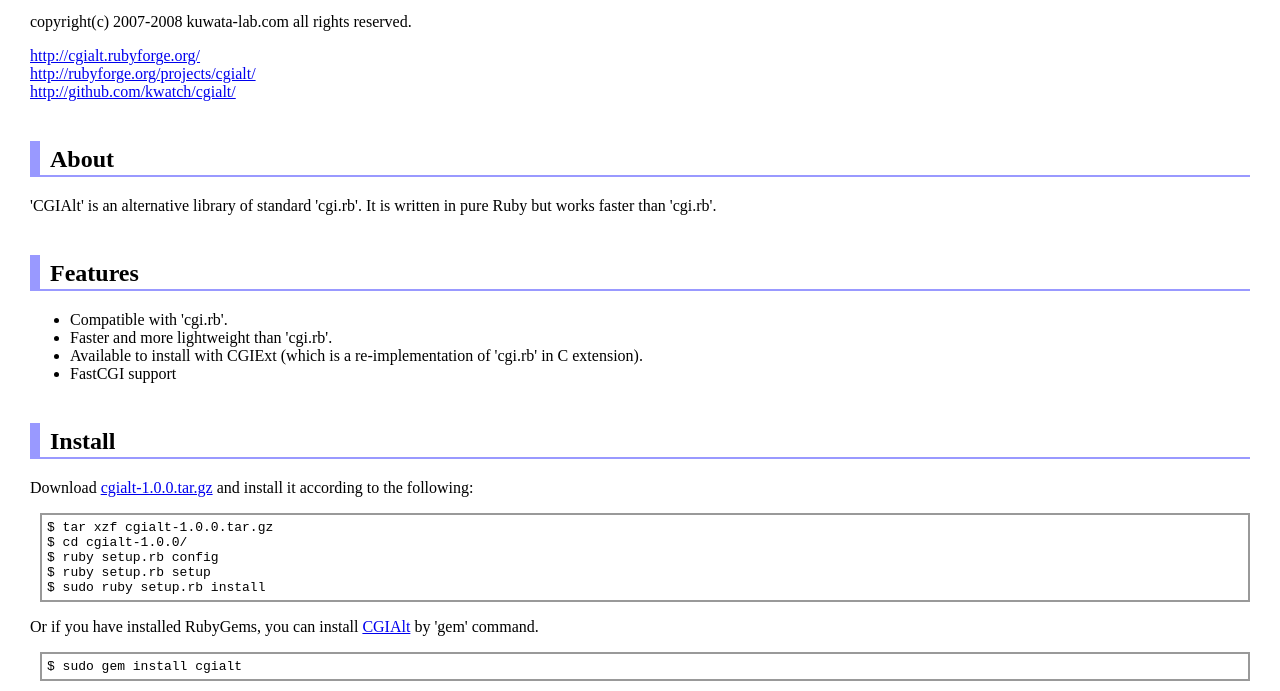
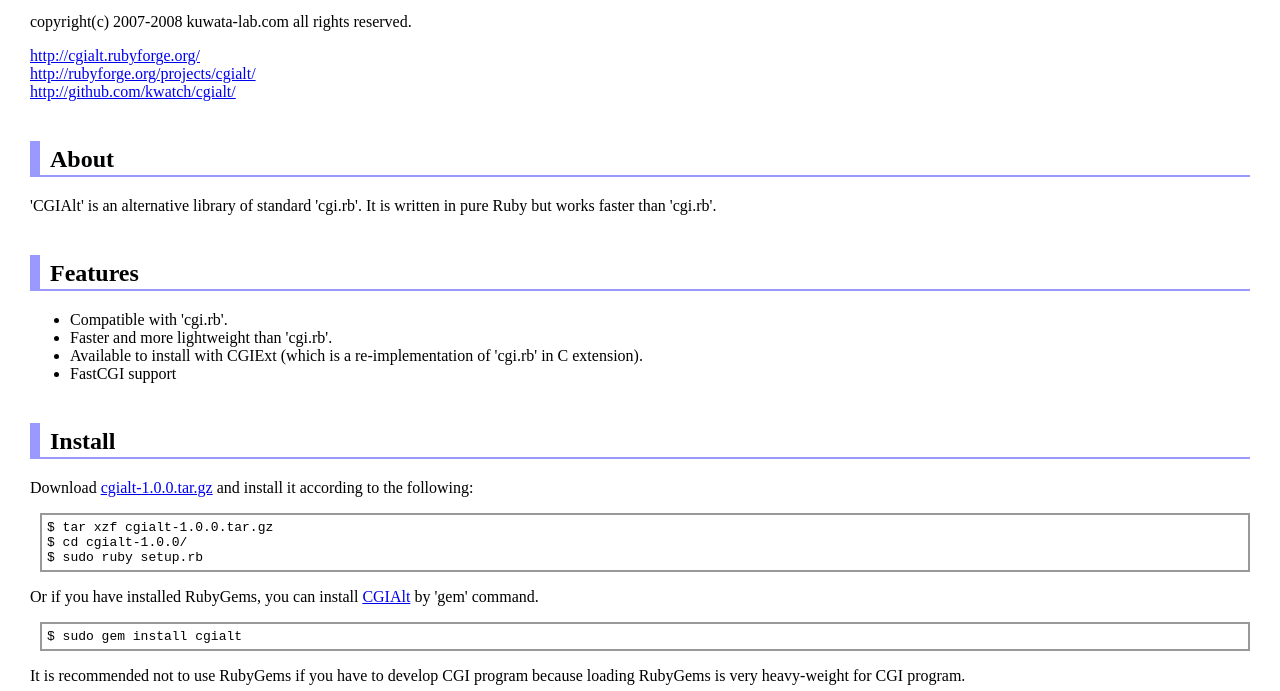
Before and after one commit to kwatch/cgialt, a plain HTML site: page website/index.html in a window 1280 px wide. Shown: the part 109-800 px from the top of the page. Drawn offline with Linux system fonts and the light colour scheme.

Commit message:
[update] website/index.html

```diff
--- a/website/index.html
+++ b/website/index.html
@@ -36,9 +36,7 @@
   <pre>
 $ tar xzf cgialt-1.0.0.tar.gz
 $ cd cgialt-1.0.0/
-$ ruby setup.rb config
-$ ruby setup.rb setup
-$ sudo ruby setup.rb install
+$ sudo ruby setup.rb
 </pre>
 
   <p>Or if you have installed RubyGems, you can install <a href="http://rubyforge.org/projects/cgialt/">CGIAlt</a> by 'gem' command.</p>
```
